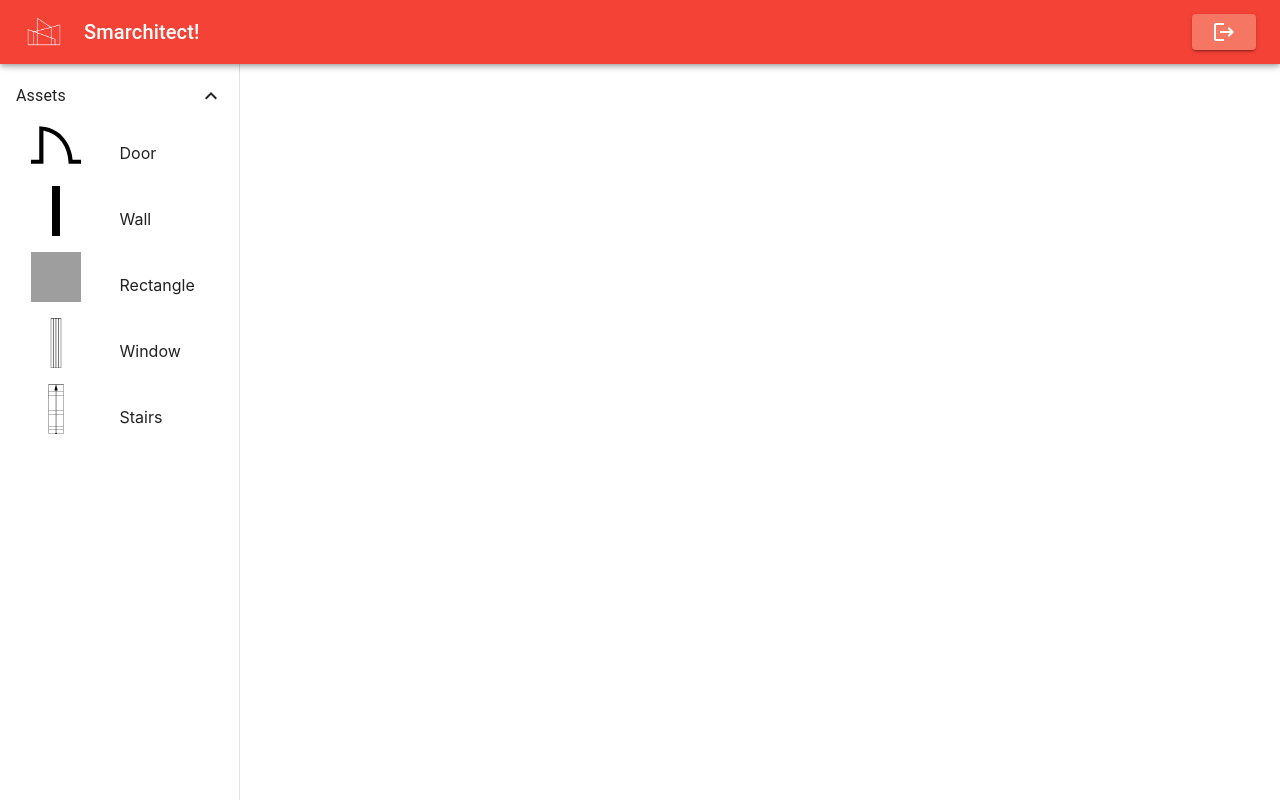
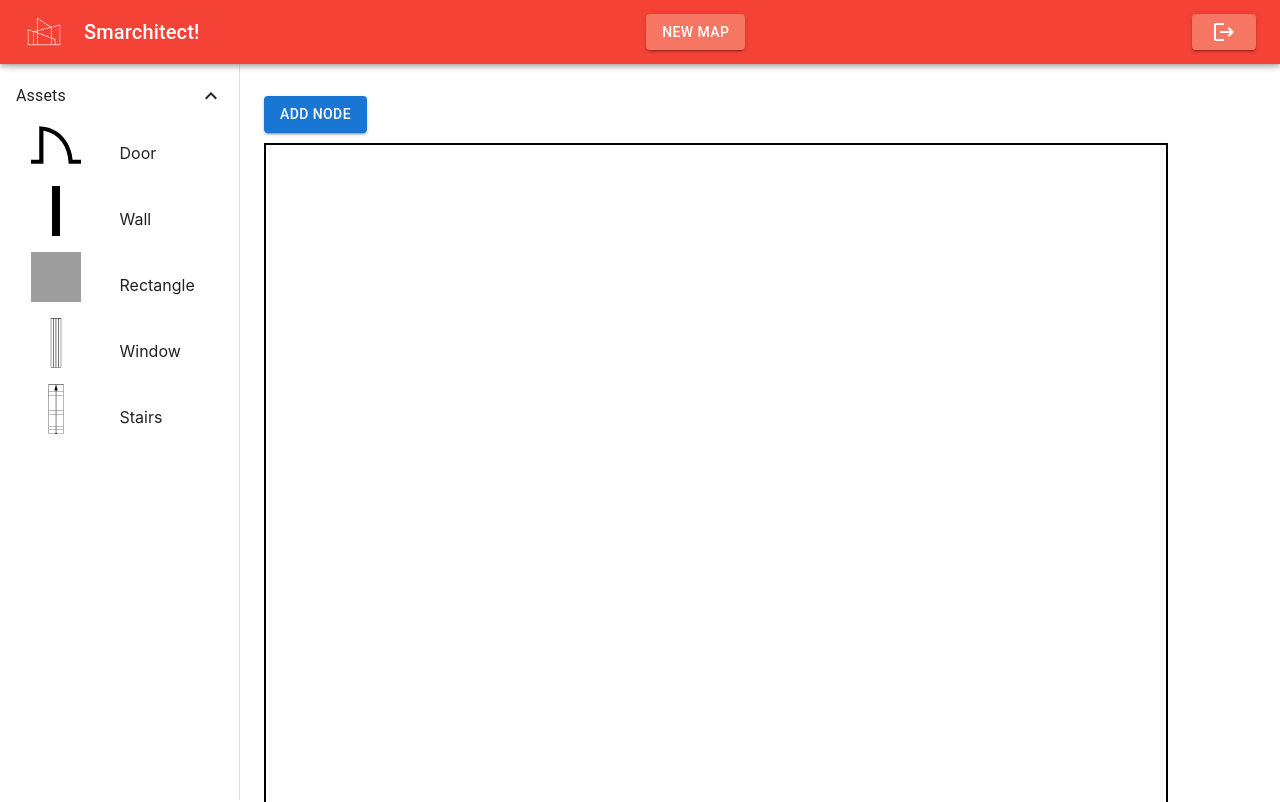
Before and after one commit to muddassir-lateef/Smarchitect, a React (Create React App) app in the folder frontend/: page /newMap in a window 1280 px wide. Shown: the top 802 px of the page. Built offline with nearby package versions, Linux system fonts and the light colour scheme; grey boxes are pictures that could not be loaded.

Commit message:
Added new map generation page

```diff
--- a/frontend/src/components/NavBar.js
+++ b/frontend/src/components/NavBar.js
@@ -8,6 +8,7 @@ import {
 } from "@mui/material";
 import LogoutIcon from "@mui/icons-material/Logout";
 import React from "react";
+import { useNavigate } from "react-router-dom";
 //import { useContext } from "react";
 import { theme } from "../Themes/Default-theme";
 import MenuIcon from "@mui/icons-material/Menu";
@@ -33,11 +34,18 @@ const LogoutButton = styled(Button)(({ theme }) => ({
   },
 }));
 
+const StyledButton = styled(Button)(({ theme }) => ({
+  backgroundColor: "#F57663",
+  "&:hover": {
+    backgroundColor: "red",
+  },
+}));
+
 const NavBar = (props) => {
   //const auth = useContext(AuthContext);
   const { logoutHandler } = props;
   const { handleDrawerToggle } = props;
-
+  const navigate = useNavigate();
   return (
     <div>
       <AppBar
@@ -56,11 +64,14 @@ const NavBar = (props) => {
           >
             <MenuIcon />
           </IconButton>
-          <Icons>
+          <Icons onClick={()=>{navigate("/")}}>
             <img height='40px' width='40px' src={SmarchitectIcon} alt={"Smarchitect Icon"} />
             <Typography variant="h6">Smarchitect!</Typography>
           </Icons>
 
+          <StyledButton variant='contained' onClick={()=>{
+            navigate("/newMap")
+          }}>New Map</StyledButton>
           <LogoutButton variant="contained" onClick={logoutHandler}>
             <LogoutIcon />
           </LogoutButton>
--- /dev/null
+++ b/frontend/src/pages/GenerateNewMap.js
@@ -0,0 +1,61 @@
+import React, {useState} from 'react'
+import { Grid, Button } from '@mui/material';
+import { Stage, Layer } from 'react-konva';
+import { generateTarget , drawNodes, generateConnectors, updateObjects} from '../util/map_graph_util';
+
+const GenerateNewMap = () => {
+    const [targets, setTargets] = useState([])
+    const [connectors, setConnectors] = useState([])
+    const layerRef = React.useRef();
+    const [isNodeSelected, setIsNodeSelected] = useState(false)
+    const [node, setNode] = useState({})
+    const setSelectedNode = (node) => {
+        console.log("Setting node", node)
+        setNode(node)
+    }
+    const toggleIsNodeSelected = () => {
+        console.log("In function", isNodeSelected)
+        setIsNodeSelected(value => !value)
+        return isNodeSelected
+    }
+    const handleNewNodeClick = () =>{
+        console.log(layerRef.current)
+        console.log("1")
+        const stage =  layerRef.current.parent;
+        const tars = generateTarget(targets, stage)
+        console.log("2", tars.length)
+        setTargets(tars)
+        const cons = generateConnectors(connectors, tars)
+        console.log("3")
+        setConnectors(cons)
+        console.log("4")
+
+        drawNodes([cons[cons.length-1]], [tars[tars.length-1]], layerRef.current, setSelectedNode)
+        console.log("5")
+
+    }
+
+    return (
+        <Grid container sx={{ mt: 1 }}>
+            <Button variant="contained" sx={{mb:1}} onClick={handleNewNodeClick}>Add Node</Button>
+            <Stage
+                style={{
+                    border: '2px solid',
+                    marginTop: '2px',
+                }}
+                width={900}
+                height={800}
+                onDragMove={()=>{updateObjects(targets, connectors, layerRef.current)}}
+            // onMouseDown={checkDeselect}
+            // onTouchStart={checkDeselect}
+            // ref={stageRef}
+            >
+                <Layer ref={layerRef}>
+
+                </Layer>
+            </Stage>
+        </Grid>
+    )
+}
+
+export default GenerateNewMap;
--- a/frontend/src/pages/canvas.js
+++ b/frontend/src/pages/canvas.js
@@ -8,7 +8,7 @@ import { CSVLink } from "react-csv";
 import PostAddIcon from '@mui/icons-material/PostAdd';
 import Papa from "papaparse";
 
-import { getLineGuideStops, getObjectSnappingEdges, getGuides, drawGuides } from './snapping_util';
+import { getLineGuideStops, getObjectSnappingEdges, getGuides, drawGuides } from '../util/snapping_util';
 
 
 const ImageObject = ({ shapeProps, isSelected, onSelect, onChange, attributeTrack }) => {
--- a/frontend/src/routes/AllRoutes.js
+++ b/frontend/src/routes/AllRoutes.js
@@ -1,5 +1,6 @@
 import { Routes, Route } from "react-router-dom";
 import { Sketcher } from "../pages/canvas";
+import GenerateNewMap from "../pages/GenerateNewMap";
 
 export const LoggedOutRoutes = () => {
   let routes;
@@ -17,6 +18,7 @@ export const LoggedInRoutes = () => {
     routes = (
       <Routes>
         <Route path="/" element={< Sketcher/>} />
+        <Route path="/newMap" element={< GenerateNewMap/>} />
       </Routes>
     );
     return routes;
--- /dev/null
+++ b/frontend/src/util/map_graph_util.js
@@ -0,0 +1,99 @@
+import Konva from "konva";
+
+export function generateTarget(targets, stage) {
+    targets.push({
+    id: 'target-' + targets.length,
+    x: stage.width() * Math.random(),
+    y: stage.height() * Math.random(),
+    });
+    return targets;
+}
+
+// function to generate arrows between targets
+export function generateConnectors(connectors, targets) {
+    var number = targets.length;
+    if (targets.length < 2) return connectors;
+    while (connectors.length < number) {
+      var from = 'target-' + Math.floor(Math.random() * targets.length);
+      var to = 'target-' + Math.floor(Math.random() * targets.length);
+      if (from === to) {
+        continue;
+      }
+      connectors.push({
+        id: 'connector-' + connectors.length,
+        from: from,
+        to: to,
+      });
+    }
+    return connectors;
+}
+
+export function getConnectorPoints(from, to) {
+    const dx = to.x - from.x;
+    const dy = to.y - from.y;
+    let angle = Math.atan2(-dy, dx);
+
+    const radius = 50;
+
+    return [
+        from.x + -radius * Math.cos(angle + Math.PI),
+        from.y + radius * Math.sin(angle + Math.PI),
+        to.x + -radius * Math.cos(angle),
+        to.y + radius * Math.sin(angle),
+    ];
+}
+
+export function updateObjects(targets, connectors, layer) {
+    targets.forEach((target) => {
+      var node = layer.findOne('#' + target.id);
+      node.x(target.x);
+      node.y(target.y);
+    });
+    connectors.forEach((connect) => {
+      var line = layer.findOne('#' + connect.id);
+      var fromNode = layer.findOne('#' + connect.from);
+      var toNode = layer.findOne('#' + connect.to);
+
+      const points = getConnectorPoints(
+        fromNode.position(),
+        toNode.position()
+      );
+      line.points(points);
+    });
+}
+
+export function drawNodes(connectors, targets, layer, setSelectedNode ){
+    // generate nodes for the app
+    connectors.forEach((connect) => {
+        var line = new Konva.Arrow({
+          stroke: 'black',
+          id: connect.id,
+          fill: 'black',
+        });
+        layer.add(line);
+    });
+
+    targets.forEach((target) => {
+        var node = new Konva.Circle({
+          id: target.id,
+          fill: Konva.Util.getRandomColor(),
+          radius: 20 + Math.random() * 20,
+          shadowBlur: 10,
+          draggable: true,
+        });
+        layer.add(node);
+
+        node.on('dragmove', () => {
+          // mutate the state
+          target.x = node.x();
+          target.y = node.y();
+
+          // update nodes from the new state
+          updateObjects(targets, connectors, layer);
+        });
+
+        node.on('click', () => {
+            setSelectedNode(node)
+        });
+    });
+}
```
Also changed, not shown: frontend/src/util/snapping_util.js (renamed from frontend/src/pages/snapping_util.js).
